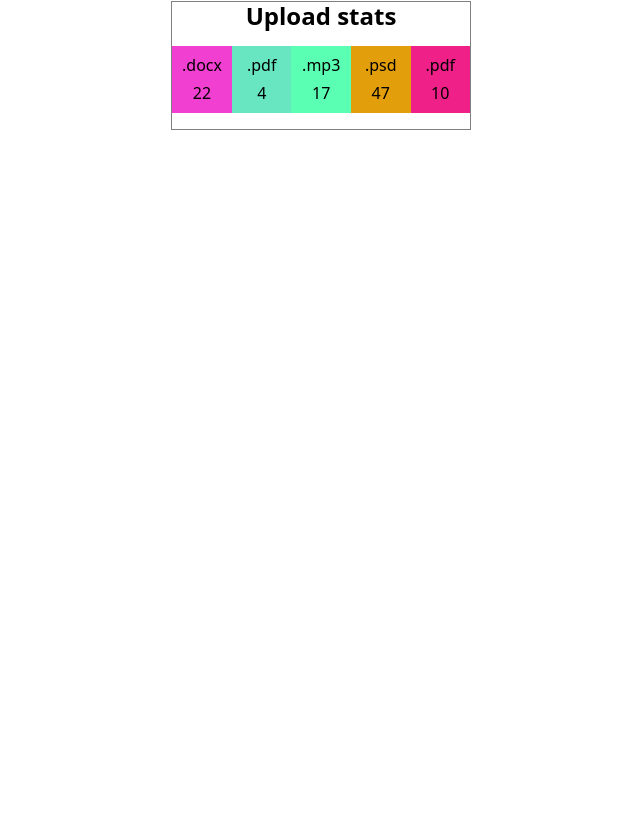
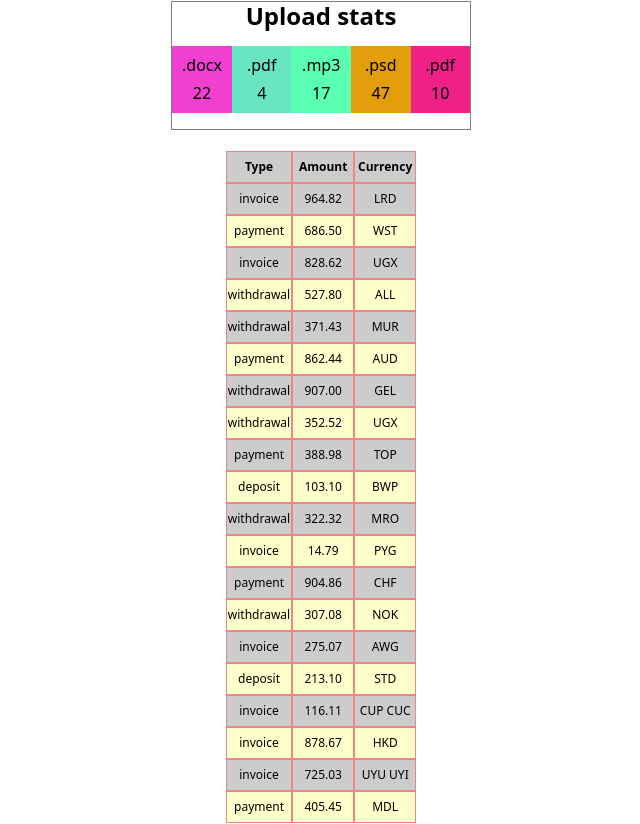
Before and after one commit to AnatoliyIliev/react-type_script, a React (Create React App) app: page / in a window 1280 px wide. Shown: the part 533-1357 px from the top of the page, without its empty margins (319-959 px from the left). Before the commit the page ends 800 px from the top, so only its background shows below. Built offline with nearby package versions, Linux system fonts and the light colour scheme.

Commit message:
feat: TransactionHistory

```diff
--- a/src/App.tsx
+++ b/src/App.tsx
@@ -1,10 +1,12 @@
 import FriendList from './homework-01/friend-list/FriendList';
 import Profile from './homework-01/social-profile/Profile';
 import Statistics from './homework-01/statistics/Statistics';
+import TransactionHistory from './homework-01/transaction-history/TransactionHistory';
 
 import friends from './homework-01/friend-list/friends.json';
 import user from './homework-01/social-profile/user.json';
 import data from './homework-01/statistics/data.json';
+import transactions from './homework-01/transaction-history/transactions.json';
 
 function App() {
   return (
@@ -18,6 +20,7 @@
         stats={user.stats}
       />
       <Statistics title="Upload stats" stats={data} />
+      <TransactionHistory items={transactions} />
     </div>
   );
 }
--- /dev/null
+++ b/src/homework-01/transaction-history/TransactionHistory.css
@@ -0,0 +1,23 @@
+.transaction_history {
+  text-align: center;
+  margin: 0 auto;
+  margin-top: 20px;
+}
+
+tr:nth-child(odd) {
+  background-color: #ccc;
+  border: black;
+}
+
+tr:nth-child(even) {
+  background-color: #ffc;
+  border: black;
+}
+
+td,
+th {
+  font-size: 12px;
+  height: 30px;
+  width: 60px;
+  outline: 1px solid rgb(241, 133, 133);
+}
--- /dev/null
+++ b/src/homework-01/transaction-history/TransactionHistory.tsx
@@ -0,0 +1,36 @@
+import './TransactionHistory.css';
+
+interface Props {
+  items: {
+    id: string;
+    type: string;
+    amount: string;
+    currency: string;
+  }[];
+}
+
+function TransactionHistory({ items }: Props) {
+  return (
+    <table className="transaction_history">
+      <thead>
+        <tr>
+          <th>Type</th>
+          <th>Amount</th>
+          <th>Currency</th>
+        </tr>
+      </thead>
+
+      <tbody>
+        {items.map(item => (
+          <tr key={item.id}>
+            <td>{item.type}</td>
+            <td>{item.amount}</td>
+            <td>{item.currency}</td>
+          </tr>
+        ))}
+      </tbody>
+    </table>
+  );
+}
+
+export default TransactionHistory;
```
